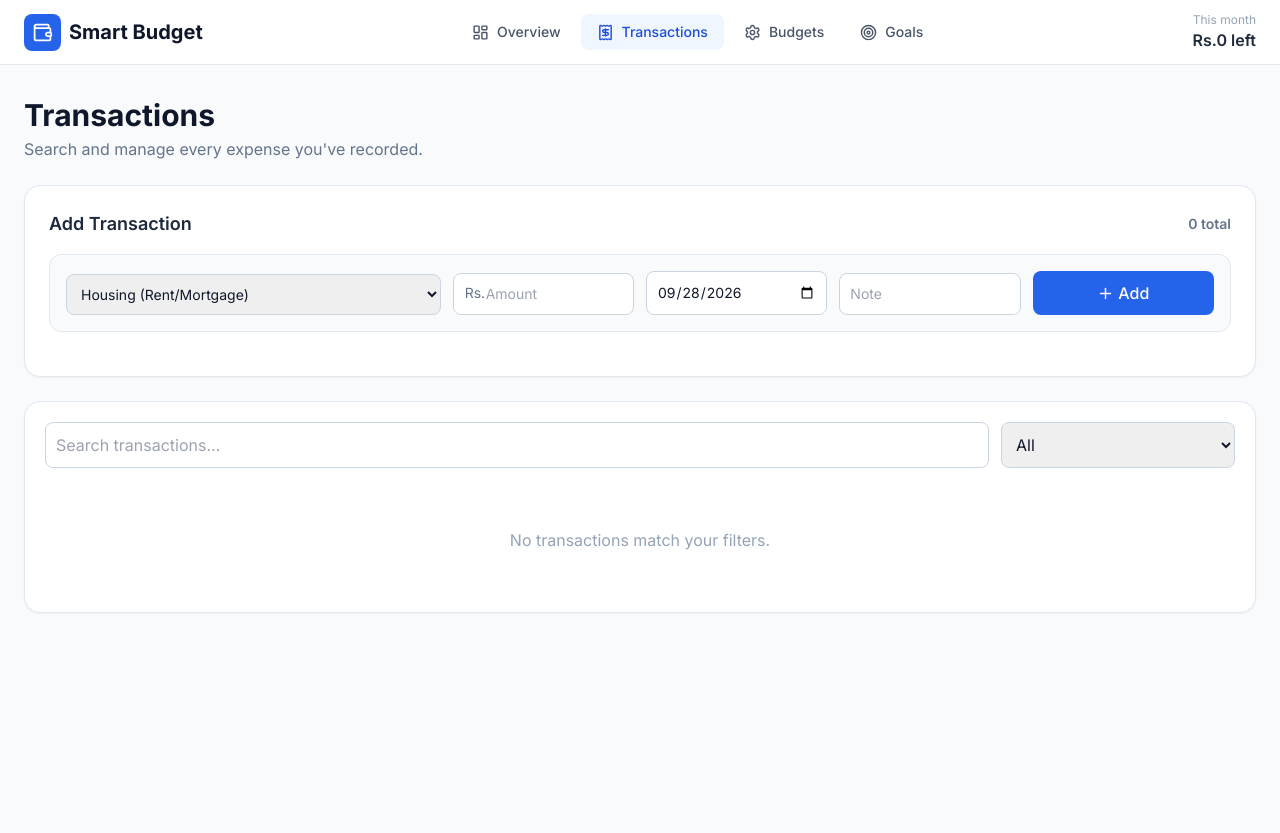
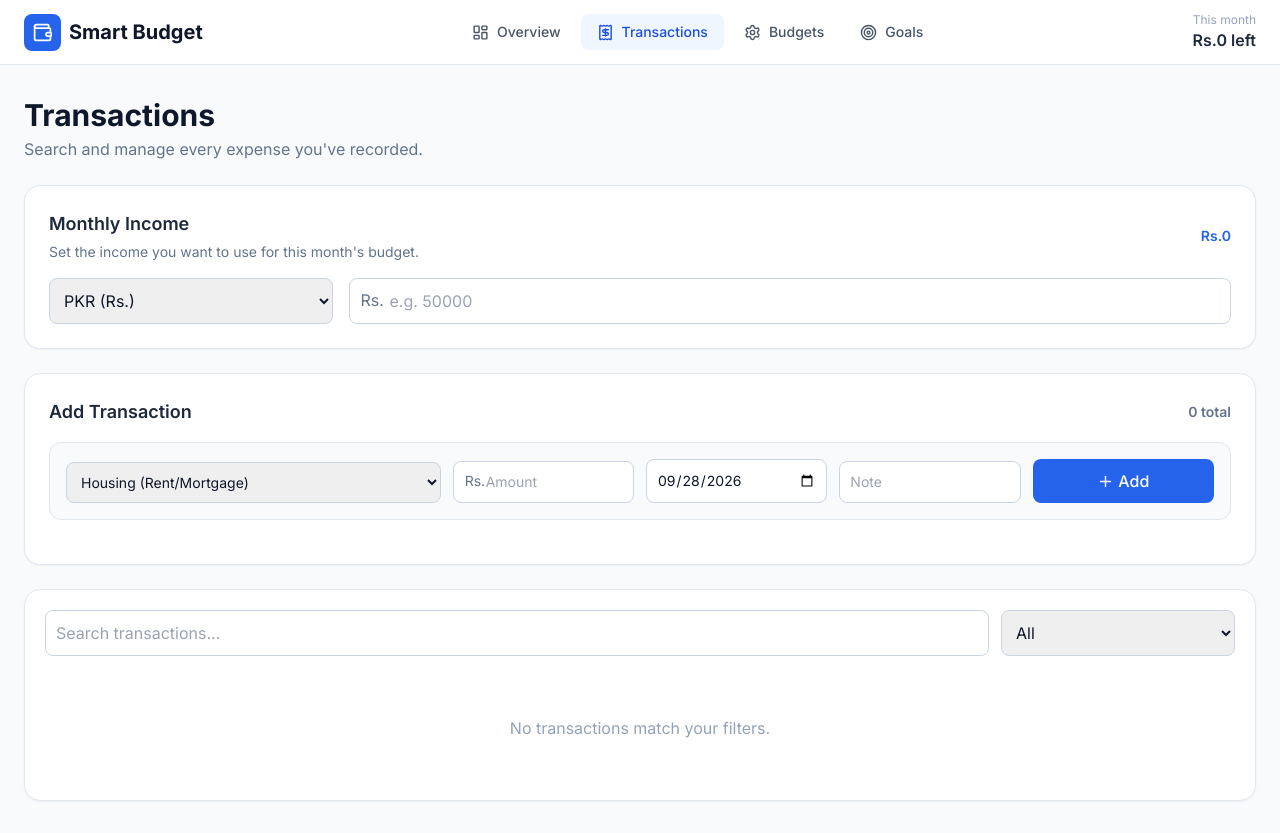
Before and after one commit to FahadAsad10/smart-budget-tracker, a React (Vite) app: page / in a window 1280 px wide. Both pictures are taken after a click on the button "Transactions". Before the commit the page ends 800 px from the top, so only its background shows below. Built offline with nearby package versions, Linux system fonts and the light colour scheme.

Commit message:
Show monthly income on transactions page

```diff
--- a/components/InputSection.tsx
+++ b/components/InputSection.tsx
@@ -39,9 +39,14 @@ export const InputSection: React.FC<InputSectionProps> = ({
 
   return (
     <div className="space-y-6">
-      {!compact && (
       <section className="bg-white p-6 rounded-2xl shadow-sm border border-slate-200">
-          <h2 className="text-lg font-semibold text-slate-800 mb-4">Monthly Income</h2>
+        <div className="flex items-center justify-between gap-4 mb-4">
+          <div>
+            <h2 className="text-lg font-semibold text-slate-800">Monthly Income</h2>
+            <p className="text-sm text-slate-500 mt-1">Set the income you want to use for this month's budget.</p>
+          </div>
+          <span className="text-sm font-semibold text-blue-600">{currency}{income.toLocaleString()}</span>
+        </div>
         <div className="grid grid-cols-1 md:grid-cols-4 gap-4">
           <select value={currency} onChange={(e) => setCurrency(e.target.value as Currency)} className="rounded-lg border border-slate-300 p-2.5">
             {Object.entries(Currency).map(([key, value]) => <option key={key} value={value}>{key} ({value})</option>)}
@@ -52,7 +57,6 @@ export const InputSection: React.FC<InputSectionProps> = ({
           </div>
         </div>
       </section>
-      )}
 
       <section className="bg-white p-6 rounded-2xl shadow-sm border border-slate-200">
         <div className="flex items-center justify-between gap-4 mb-4">
```
Lines whose indentation alone changed are shown as unchanged.
